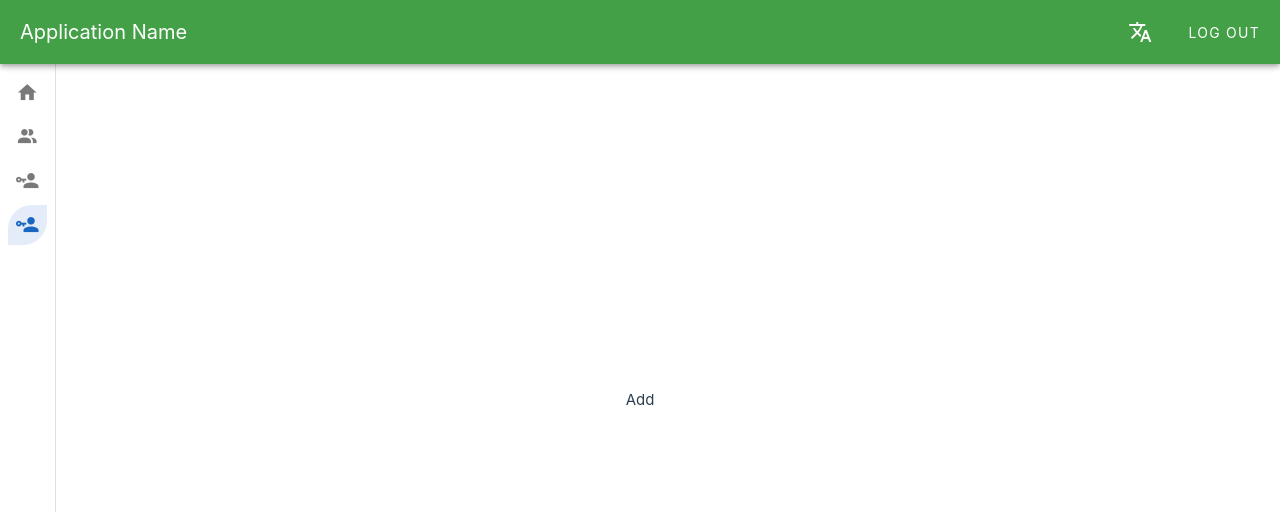
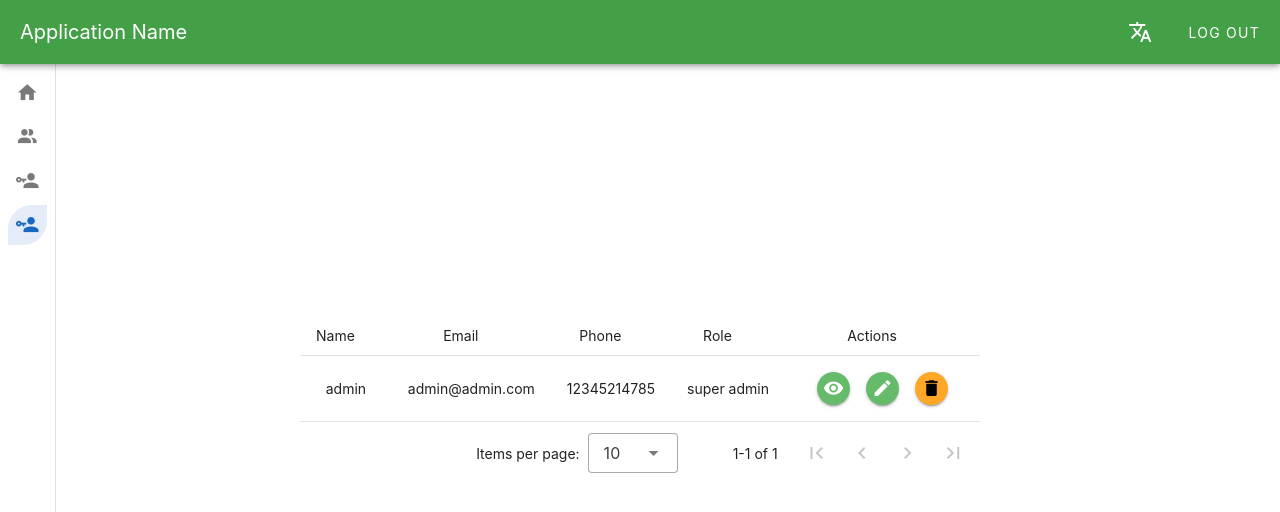
Before and after one commit to tommyal47/booking-template, a Vue app: page /admins in a window 1280 px wide. Shown: the top 512 px of the page. Built offline with nearby package versions, Linux system fonts and the light colour scheme; sample sign-in values are in the browser's storage.

Commit message:
index admins

```diff
--- a/src/components/SystemAdmins.vue/IndexAdmins.vue
+++ b/src/components/SystemAdmins.vue/IndexAdmins.vue
@@ -1,4 +1,47 @@
 <template>
+    <v-data-table :headers="headers" :items="storeAdmin.admins" density="compact" item-key="name">
+        <template v-slot:[`item.actions`]="{ item }">
+            <div class="d-flex justify-space-around flex-wrap pa-2 ml-30">
+                <v-btn class="ma-2" color="green-lighten-1" size="33px" icon="mdi-eye"></v-btn>
+                <v-btn class="ma-2" color="green-lighten-1" size="33px" icon="mdi-pencil"></v-btn>
+                <v-btn class="ma-2" color="orange-lighten-1" size="33px" icon="mdi-delete"></v-btn>
+            </div>
+        </template>
+    </v-data-table>
 
-    <button>Add</button>
+
 </template>
+
+
+<script setup>
+
+
+import { computed } from 'vue';
+import { useAdminStore } from '@/stores/storeAdmin';
+// import handleDeleteUser from './DeleteUser.vue'
+import { useI18n } from 'vue-i18n';
+
+const storeAdmin = useAdminStore()
+const { t } = useI18n(); // Access the translation function
+
+// const handleDelere = handleDeleteUser()
+
+
+const headers = computed(() => [
+    { title: t('Name'), align: 'center', key: 'fullName' },
+    { title: t('Email'), align: 'center', key: 'email' },
+    { title: t('Phone'), align: 'center', key: 'phoneNumber' },
+    { title: t('Role'), align: 'center', key: 'role' },
+    { title: t('Actions'), align: 'center', key: 'actions' }
+])
+
+</script>
+
+
+<style>
+.add-btn {
+    float: left;
+
+
+}
+</style>
--- a/src/locales/ar.json
+++ b/src/locales/ar.json
@@ -28,6 +28,7 @@
     "Login": "تسجيل دخول",
     "SuccessLogin": "تم تسجيل الدخول بنجاح",
     "RolesLable": "الأدوار",
+    "Role": "دور",
     "En_Name": "الإسم إنجليزي",
     "Ar_Name": "الإسم عربي",
     "AddRole": "إضافة دور",
--- a/src/locales/en.json
+++ b/src/locales/en.json
@@ -28,6 +28,7 @@
     "Login": "Login",
     "SuccessLogin": "Signed in successfully",
     "RolesLable": "Roles",
+    "Role": "Role",
     "En_Name": "english name",
     "Ar_Name": "arabic name",
     "AddRole": "add role",
--- /dev/null
+++ b/src/stores/storeAdmin.js
@@ -0,0 +1,17 @@
+import { defineStore } from "pinia";
+
+export const useAdminStore = defineStore('storeAdmin',{
+    state: () => {
+        return {
+            admins: [
+                {
+                    id: 1,
+                    fullName: 'admin',
+                    email: 'admin@admin.com',
+                    phoneNumber: '12345214785',
+                    role: 'super admin'
+                }
+            ],
+        }
+    }
+})
```
